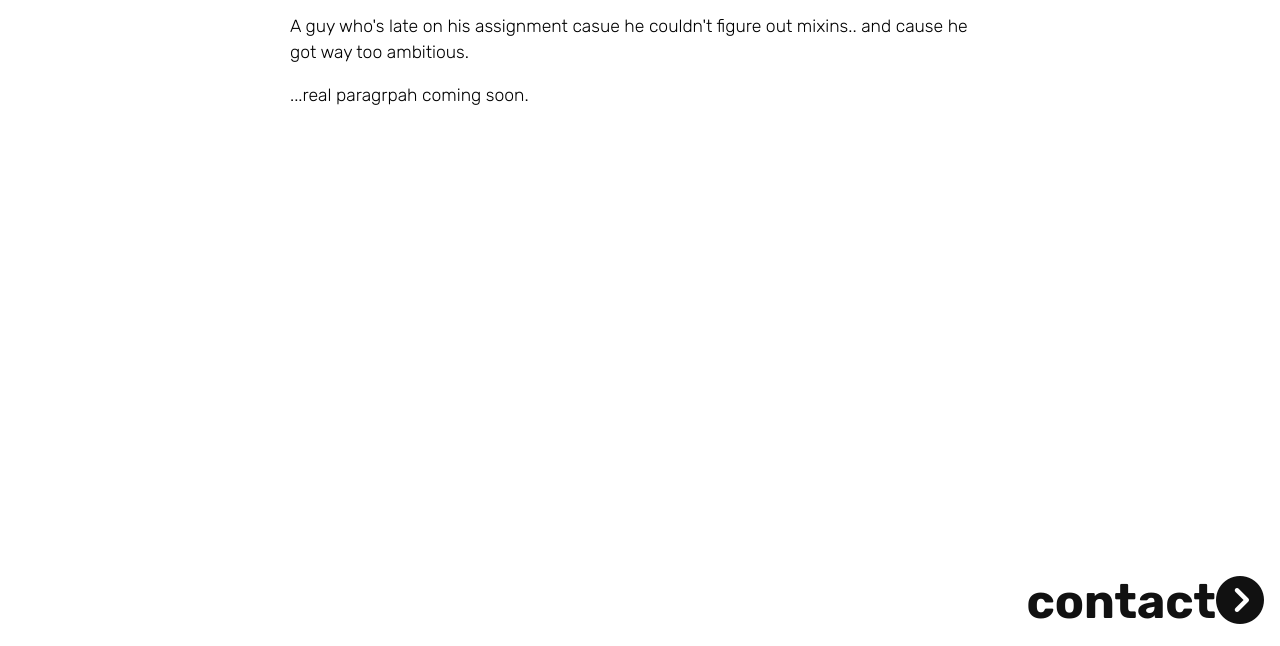
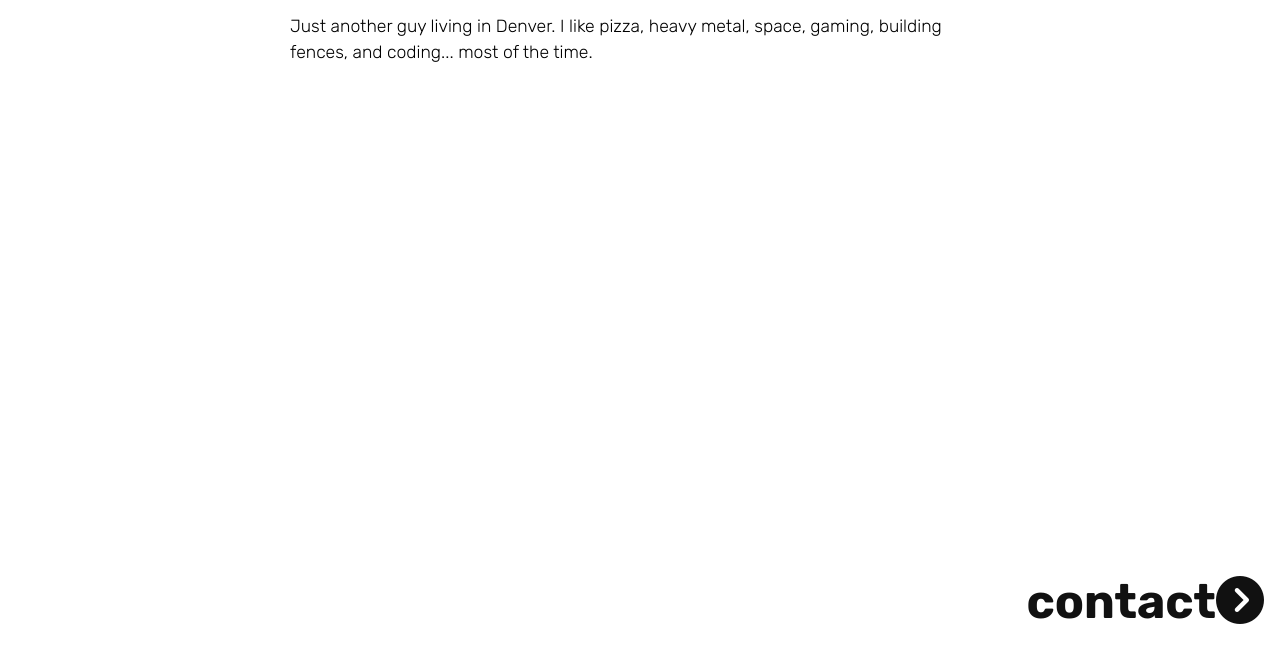
Before and after one commit to nmartinMCAD/IDM-6660-20-SP17-MARTIN-NICK-Week-11, a plain HTML site: page Resume/PUBLIC/bio.html in a window 1280 px wide. Shown: the part 154-800 px from the top of the page. Drawn offline with Linux system fonts and the light colour scheme.

Commit message:
WEEK 11 - REAL FINAL COMMIT
Trying to figure out how to merge to master branch again.

```diff
--- a/Resume/PUBLIC/bio.html
+++ b/Resume/PUBLIC/bio.html
@@ -39,9 +39,7 @@
   <main>
     <h3>bio</h3>
 
-    <p>A guy who's late on his assignment casue he couldn't figure out mixins.. and cause he got way too ambitious.</p>
-
-    <p>...real paragrpah coming soon.</p>
+    <p>Just another guy living in Denver. I like pizza, heavy metal, space, gaming, building fences, and coding... most of the time.</p>
   </main>
 
     <a class="sequence-bttn" href="contact.html"><h2 class="sequence-bttn">contact<i class="fa fa-chevron-circle-right" aria-hidden="true"></i><h2></a>
```
